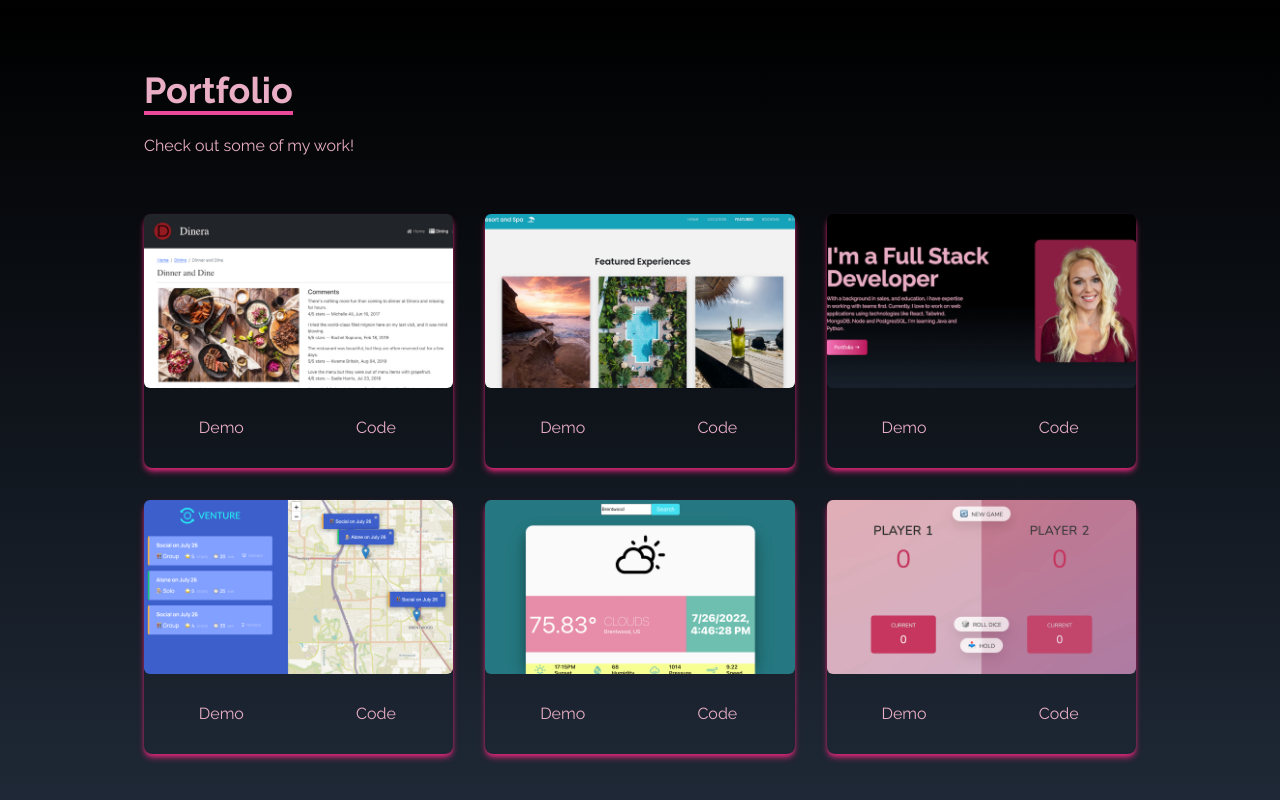
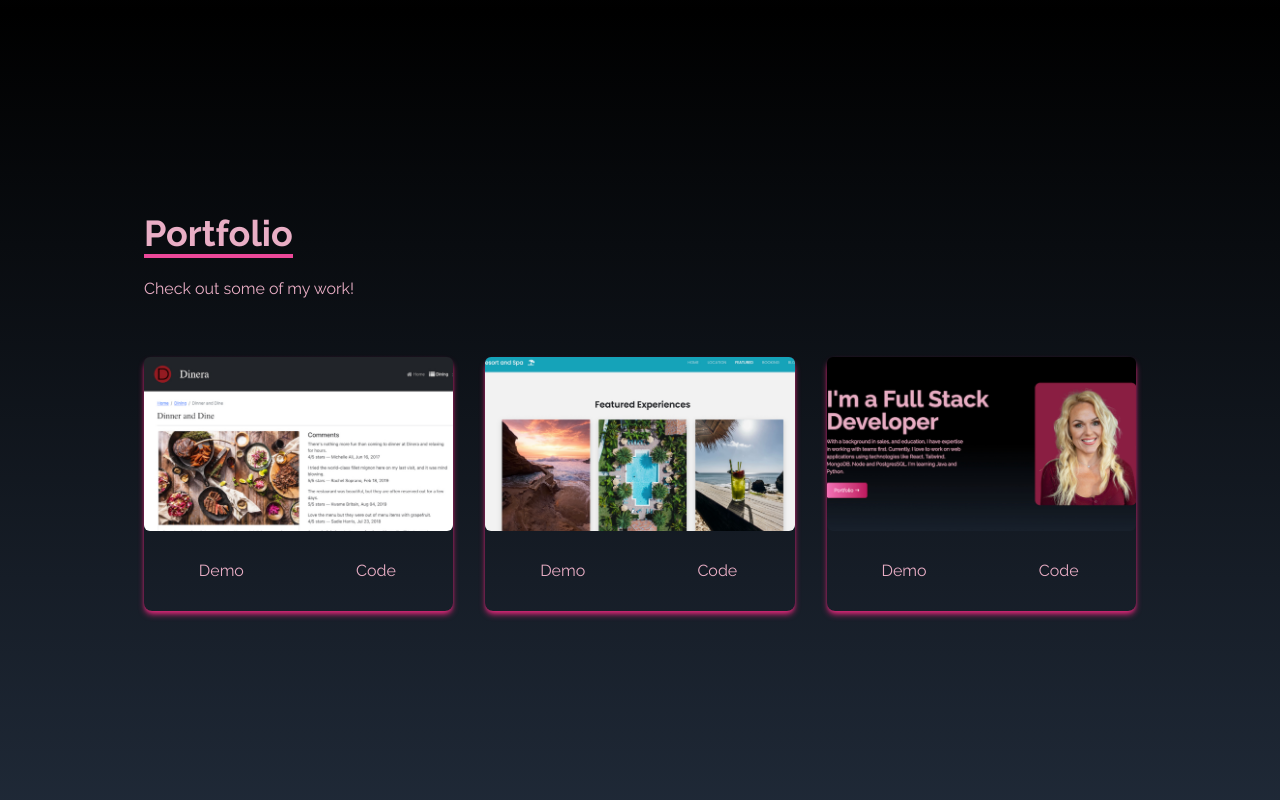
Before and after one commit to ashley-christensen/portfolio-tailwind, a React (Create React App) app: page / in a window 1280 px wide. Shown: the part 1588-2388 px from the top of the page. Built offline with nearby package versions, Linux system fonts and the light colour scheme.

Commit message:
originals only

```diff
--- a/src/components/Portfolio.jsx
+++ b/src/components/Portfolio.jsx
@@ -26,24 +26,24 @@ const Portfolio = () => {
 			demo: 'https://portfolio-tailwind.netlify.app/',
 			code: 'https://github.com/ashley-christensen/portfolio-tailwind',
 		},
-		{
-			id: 4,
-			src: Venture,
-			demo: 'https://venture-app.netlify.app/',
-			code: 'https://github.com/ashley-christensen/venture-app-OOP-javascript',
-		},
-		{
-			id: 5,
-			src: Weather,
-			demo: 'https://app.netlify.com/sites/ashley-weathergoodness/overview',
-			code: 'https://github.com/ashley-christensen/react-weather-app',
-		},
-		{
-			id: 6,
-			src: Pink,
-			demo: 'https://pinkgame-vanilla-js.netlify.app/',
-			code: 'https://github.com/ashley-christensen/pink-game-vanillaJS',
-		},
+		// {
+		// 	id: 4,
+		// 	src: Venture,
+		// 	demo: 'https://venture-app.netlify.app/',
+		// 	code: 'https://github.com/ashley-christensen/venture-app-OOP-javascript',
+		// },
+		// {
+		// 	id: 5,
+		// 	src: Weather,
+		// 	demo: 'https://app.netlify.com/sites/ashley-weathergoodness/overview',
+		// 	code: 'https://github.com/ashley-christensen/react-weather-app',
+		// },
+		// {
+		// 	id: 6,
+		// 	src: Pink,
+		// 	demo: 'https://pinkgame-vanilla-js.netlify.app/',
+		// 	code: 'https://github.com/ashley-christensen/pink-game-vanillaJS',
+		// },
 	];
 
 	return (
```
